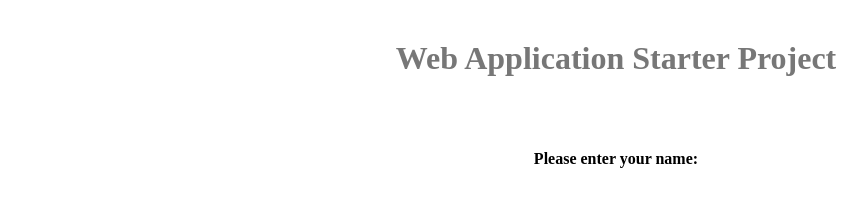
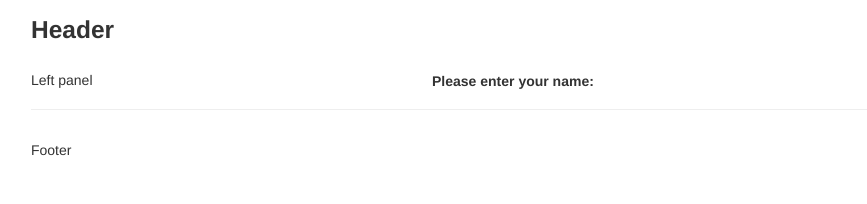
Before and after one commit to tomchw/Sandbox, a plain HTML site: page GwtProject/war/GwtProject.html in a window 1280 px wide. Shown: the whole page, without its empty margins (24-891 px from the left). Drawn offline with nearby package versions, Linux system fonts and the light colour scheme; files that its build step writes are made by us from their sources.

Commit message:
Added bootstrap to the project

```diff
--- a/GwtProject/war/GwtProject.html
+++ b/GwtProject/war/GwtProject.html
@@ -11,7 +11,9 @@
     <!--                                                               -->
     <!-- Consider inlining CSS to reduce the number of requested files -->
     <!--                                                               -->
-    <link type="text/css" rel="stylesheet" href="GwtProject.css">
+    <!--  <link type="text/css" rel="stylesheet" href="GwtProject.css"> -->
+    <link type="text/css" rel="stylesheet" href="htmlLibs/bootstrap/css/bootstrap.min.css">
+    <link type="text/css" rel="stylesheet" href="htmlLibs/bootstrap/css/bootstrap-responsive.min.css">
 
     <!--                                           -->
     <!-- Any title is fine                         -->
@@ -44,9 +46,15 @@
       </div>
     </noscript>
 
-    <h1>Web Application Starter Project</h1>
-
-    <table align="center">
+    <div class="container">
+      <h3>Header</h3>
+      <div class="page-header">
+        <div class="row-fluid">
+          <div class="span4">
+             Left panel
+          </div>
+          <div class="span8">
+               <table>
                 <tr>
                   <td colspan="2" style="font-weight:bold;">Please enter your name:</td>
                 </tr>
@@ -58,5 +66,14 @@
                   <td colspan="2" style="color:red;" id="errorLabelContainer"></td>
                 </tr>
               </table>
+          </div>
+        </div>
+      </div>
+      Footer
+    </div>
+
+    <script src="htmlLibs/jquery/jquery-latest.js"></script>
+    <script src="htmlLibs/bootstrap/js/bootstrap.min.js"></script>
+
   </body>
 </html>
```
Lines whose indentation alone changed are shown as unchanged.
